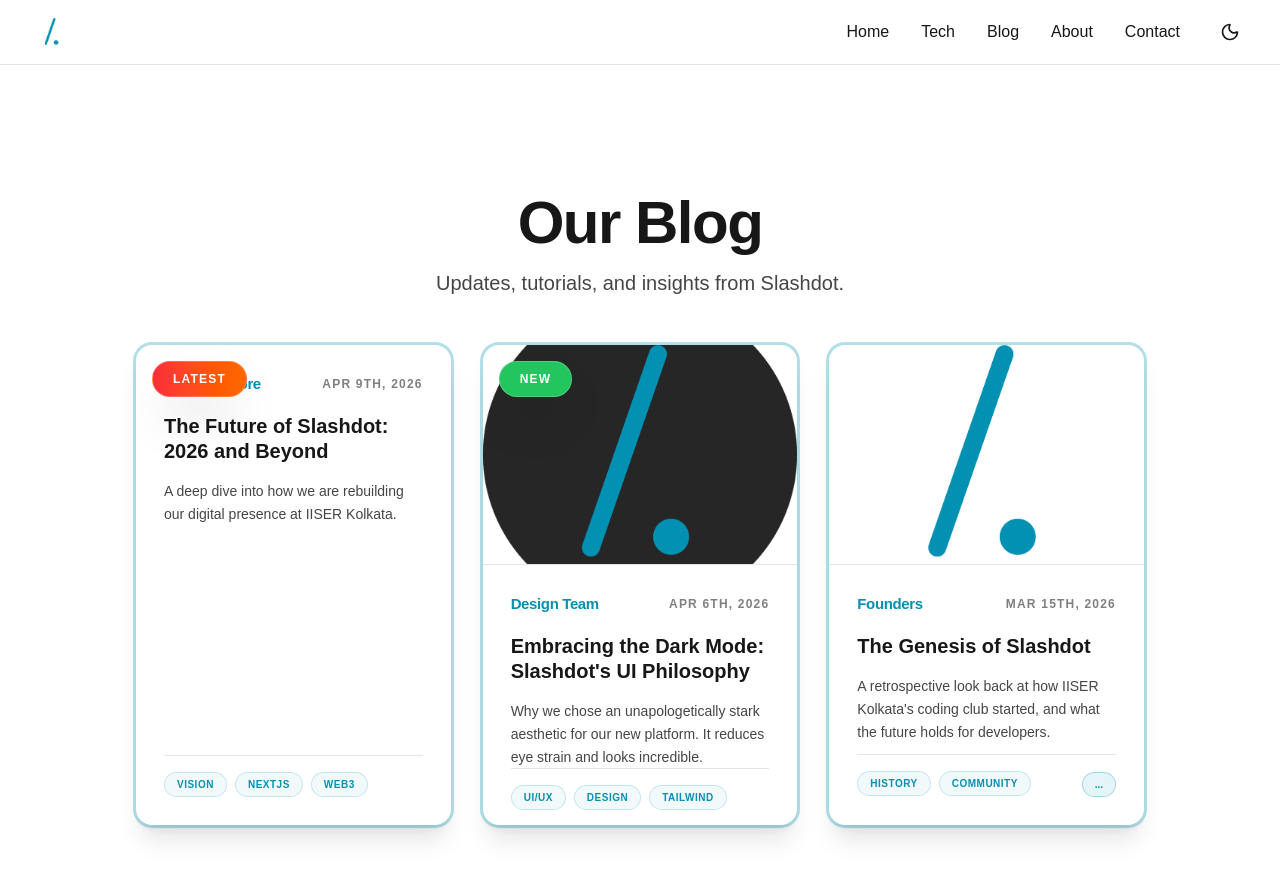
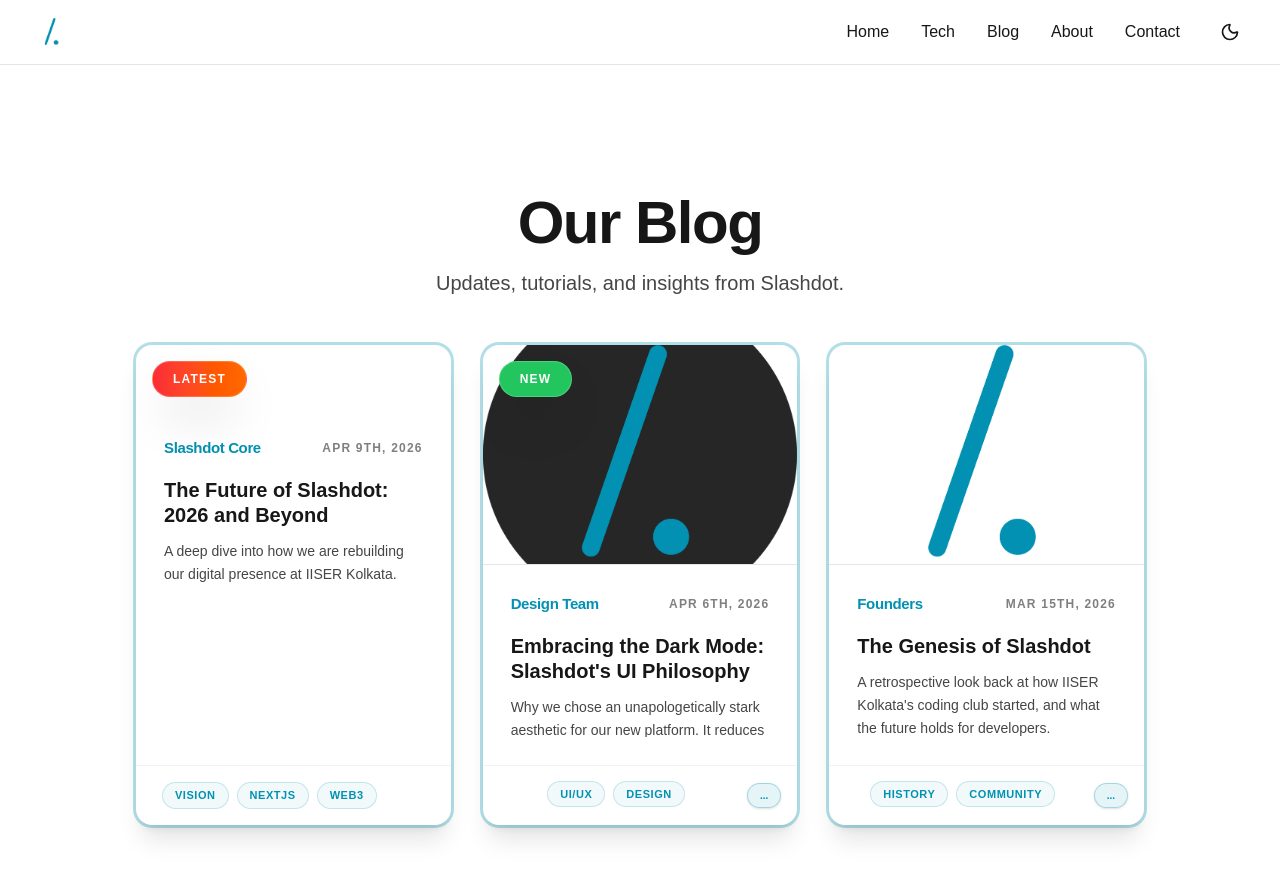
Before and after one commit to anuprovo-debnath/slashdot-website-2026, a Next.js app: page /slashdot-website-2026/blog in a window 1280 px wide. Shown: the top 878 px of the page. Built offline with nearby package versions, Linux system fonts and the light colour scheme.

Commit message:
blog fix 3.4

```diff
--- a/src/components/BlogGrid.tsx
+++ b/src/components/BlogGrid.tsx
@@ -7,22 +7,24 @@ import { format, parseISO, differenceInDays } from 'date-fns';
 import { MarkdownData } from '@/lib/markdown';
 
 /**
- * The Floating Dialogue that renders outside the card via Portal
+ * Centered Floating Dialogue with precision X alignment
  */
 function TagDialogue({
   tags,
   onClose,
-  anchorRect
+  anchorRect, // "..." button position
+  cardRect   // Parent card position
 }: {
   tags: string[],
   onClose: () => void,
-  anchorRect: DOMRect
+  anchorRect: DOMRect,
+  cardRect: DOMRect
 }) {
   const [mounted, setMounted] = useState(false);
+  const popupRef = useRef<HTMLDivElement>(null);
 
   useEffect(() => {
     setMounted(true);
-    // Auto-close on scroll or resize as coordinates will shift
     window.addEventListener('scroll', onClose, { passive: true });
     window.addEventListener('resize', onClose);
     return () => {
@@ -33,44 +35,51 @@ function TagDialogue({
 
   if (!mounted) return null;
 
-  // Calculate position: The "X" should be at the same spot as "..."
-  // The popup will be positioned absolute.
-  // We'll calculate the top/left based on the anchorRect (the ... button)
-  const popupWidth = 280;
-  const padding = 16;
+  const popupWidth = Math.min(320, typeof window !== 'undefined' ? window.innerWidth * 0.9 : 320);
 
-  // Pivot point: The right-edge of the trigger tag
-  const left = anchorRect.left - popupWidth + anchorRect.width;
-  const top = anchorRect.top - 120; // Default expansion upwards
+  // Rule 1: Horizontally centered with respect to parent card
+  const left = cardRect.left + (cardRect.width / 2) - (popupWidth / 2);
+
+  // Rule 2: Vertical position (aligning close button row with trigger row)
+  const top = anchorRect.top - 140; // Default upwards expansion
+
+  // Rule 3: Precise "X" Alignment
+  // We want the X button (which is on the right of the header) to match anchorRect.left
+  // Since X is right-aligned in a flex house, we calculate the offset.
+  const xButtonPositionInPopup = anchorRect.left - left;
 
   return createPortal(
+    <div className="fixed inset-0 z-[9999] pointer-events-auto bg-black/5" onClick={onClose}>
       <div
-      className="fixed inset-0 z-[9999] pointer-events-auto"
-      onClick={onClose}
-    >
-      <div
-        className="absolute bg-[var(--background)]/90 backdrop-blur-xl border border-[#0291B2]/40 rounded-2xl p-5 shadow-[0_20px_50px_rgba(0,0,0,0.3)] dark:shadow-[0_20px_50px_rgba(0,0,0,0.6)] w-[280px] animate-in fade-in zoom-in duration-200"
+        ref={popupRef}
+        className="absolute bg-[var(--background)]/95 backdrop-blur-2xl border border-[#0291B2]/40 rounded-2xl p-6 shadow-[0_30px_60px_rgba(0,0,0,0.5)] w-[320px] max-w-[90vw] animate-in fade-in zoom-in duration-200 overflow-hidden"
         style={{
-          left: `${Math.max(padding, left)}px`,
-          top: `${Math.max(padding, top)}px`
+          left: `${Math.max(12, left)}px`,
+          top: `${Math.max(80, top)}px`
         }}
         onClick={(e) => e.stopPropagation()}
       >
-        <div className="flex justify-between items-start mb-4">
-          <h4 className="text-[10px] font-black uppercase tracking-widest text-[#0291B2] opacity-60">All Tags</h4>
-          {/* The "X" Button positioned roughly where "..." was relative to the screen */}
+        <div className="relative flex justify-between items-center mb-6 h-8">
+          <h4 className="text-[10px] font-black uppercase tracking-widest text-[#0291B2] opacity-50">Exploration</h4>
+
+          {/* Precise Close Button: Shifted so its center matches trigger's center */}
           <button
             onClick={onClose}
-            className="px-3 py-1 bg-[#0291B2]/10 text-[#0291B2] border border-[#0291B2]/30 rounded-full text-[10px] font-black hover:bg-red-500/20 hover:text-red-500 hover:border-red-500/40 transition-all"
+            className="absolute h-8 px-4 bg-[#0291B2]/10 text-[#0291B2] border border-[#0291B2]/40 rounded-full text-[12px] font-black hover:bg-red-500/20 hover:text-red-500 hover:border-red-500/40 transition-all flex items-center justify-center shadow-lg"
+            style={{
+              left: `${xButtonPositionInPopup}px`,
+              transform: 'translateX(-50%)' // Center the button on the click point
+            }}
           >
             ×
           </button>
         </div>
-        <div className="flex flex-wrap gap-2">
+
+        <div className="flex flex-wrap gap-2.5 max-h-[180px] overflow-y-auto pr-1 thin-scrollbar">
           {tags.map((tag) => (
             <span
               key={tag}
-              className="px-3 py-1 bg-[#0291B2]/5 text-[#0291B2] border border-[#0291B2]/20 rounded-full text-[10px] font-bold uppercase tracking-wider"
+              className="px-3.5 py-1.5 bg-[#0291B2]/5 text-[#0291B2] border border-[#0291B2]/20 rounded-full text-[11px] font-bold uppercase tracking-wider"
             >
               {tag}
             </span>
@@ -82,7 +91,7 @@ function TagDialogue({
   );
 }
 
-function TagArea({ tags }: { tags: string[] }) {
+function TagArea({ tags, cardRef }: { tags: string[], cardRef: React.RefObject<HTMLDivElement | null> }) {
   const [hasOverflow, setHasOverflow] = useState(false);
   const [isDialogueOpen, setIsDialogueOpen] = useState(false);
   const [anchorRect, setAnchorRect] = useState<DOMRect | null>(null);
@@ -92,36 +101,35 @@ function TagArea({ tags }: { tags: string[] }) {
   useEffect(() => {
     const checkOverflow = () => {
       if (containerRef.current) {
-        setHasOverflow(containerRef.current.scrollHeight > 28);
+        setHasOverflow(containerRef.current.scrollHeight > 32);
       }
     };
-
     checkOverflow();
     window.addEventListener('resize', checkOverflow);
     return () => window.removeEventListener('resize', checkOverflow);
   }, [tags]);
 
-  const toggleDialogue = (e: React.MouseEvent) => {
+  const openDialogue = (e: React.MouseEvent) => {
     e.preventDefault();
     e.stopPropagation();
     if (triggerRef.current) {
       setAnchorRect(triggerRef.current.getBoundingClientRect());
     }
-    setIsDialogueOpen(!isDialogueOpen);
+    setIsDialogueOpen(true);
   };
 
-  if (!tags || tags.length === 0) return null;
+  if (!tags || tags.length === 0) return <div className="h-[60px]" />;
 
   return (
-    <div className="mt-auto pt-4 border-t border-black/10 dark:border-white/10 relative z-[20]">
+    <div className="h-[60px] flex items-center shrink-0 border-t border-black/5 dark:border-white/5 px-6 relative z-[20]">
       <div
         ref={containerRef}
-        className="flex flex-wrap gap-2 max-h-[26px] overflow-hidden pr-10 relative"
+        className="flex flex-wrap gap-2 max-h-[30px] overflow-hidden pr-12 w-full justify-center"
       >
         {tags.map((tag) => (
           <span
             key={tag}
-            className="px-3 py-1 bg-[#0291B2]/5 text-[#0291B2] border border-[#0291B2]/20 rounded-full text-[10px] font-bold uppercase tracking-wider whitespace-nowrap"
+            className="px-3 py-1 bg-[#0291B2]/5 text-[#0291B2] border border-[#0291B2]/20 rounded-full text-[10px] sm:text-[11px] font-bold uppercase tracking-wider whitespace-nowrap"
           >
             {tag}
           </span>
@@ -131,18 +139,19 @@ function TagArea({ tags }: { tags: string[] }) {
       {hasOverflow && (
         <button
           ref={triggerRef}
-          onClick={toggleDialogue}
-          className="absolute right-0 bottom-0 px-3 py-1 bg-[#0291B2]/10 text-[#0291B2] border border-[#0291B2]/30 rounded-full text-[10px] font-black hover:bg-[#0291B2]/20 transition-all z-[25]"
+          onClick={openDialogue}
+          className="absolute right-4 px-3 py-1 bg-[#0291B2]/10 text-[#0291B2] border border-[#0291B2]/30 rounded-full text-[10px] font-black hover:bg-[#0291B2]/20 transition-all z-[25] shadow-sm"
         >
           ...
         </button>
       )}
 
-      {isDialogueOpen && anchorRect && (
+      {isDialogueOpen && anchorRect && cardRef.current && (
         <TagDialogue
           tags={tags}
           onClose={() => setIsDialogueOpen(false)}
           anchorRect={anchorRect}
+          cardRect={cardRef.current.getBoundingClientRect()}
         />
       )}
     </div>
@@ -157,12 +166,8 @@ export function BlogGrid({ posts }: { posts: MarkdownData[] }) {
     setMounted(true);
     try {
       const stored = localStorage.getItem('slashdot_visited_blogs');
-      if (stored) {
-        setVisitedSlugs(JSON.parse(stored));
-      }
-    } catch (e) {
-      console.error("Could not read localstorage", e);
-    }
+      if (stored) setVisitedSlugs(JSON.parse(stored));
+    } catch (e) {}
   }, []);
 
   const handlePostClick = (slug: string) => {
@@ -171,15 +176,14 @@ export function BlogGrid({ posts }: { posts: MarkdownData[] }) {
       setVisitedSlugs(updated);
       try {
         localStorage.setItem('slashdot_visited_blogs', JSON.stringify(updated));
-      } catch (e) {
-        console.error("Could not write localstorage", e);
-      }
+      } catch (e) {}
     }
   };
 
   return (
     <div className="grid grid-cols-1 sm:grid-cols-2 lg:grid-cols-3 gap-8 mt-12 w-full px-2">
       {posts.map((post, index) => {
+        const cardRef = useRef<HTMLDivElement>(null);
         const isLatest = index === 0;
         const postDate = post.frontmatter.date ? parseISO(post.frontmatter.date) : new Date();
         const daysOld = Math.abs(differenceInDays(new Date(), postDate));
@@ -187,14 +191,14 @@ export function BlogGrid({ posts }: { posts: MarkdownData[] }) {
         const wasVisited = visitedSlugs.includes(post.slug);
         const showLatest = isLatest && !wasVisited && mounted;
         const showNew = isNew && !isLatest && mounted;
+        const hasImage = !!post.frontmatter.coverImage;
 
-        const formattedDate = post.frontmatter.date
-          ? format(postDate, 'MMM do, yyyy')
-          : '';
+        const formattedDate = post.frontmatter.date ? format(postDate, 'MMM do, yyyy') : '';
 
         return (
           <div
             key={post.slug}
+            ref={cardRef}
             className="group relative flex flex-col rounded-2xl bg-[var(--background)] ring-[3px] ring-[#0291B2]/30 shadow-xl transition-all
                        hover:ring-[#0291B2]/80 hover:shadow-[0_0_40px_rgba(2,145,178,0.4)] dark:hover:shadow-[0_0_40px_rgba(2,145,178,0.25)]
                        hover:-translate-y-2 overflow-hidden h-[480px] w-full"
@@ -206,6 +210,7 @@ export function BlogGrid({ posts }: { posts: MarkdownData[] }) {
               aria-label={`Read ${post.frontmatter.title}`}
             />
 
+            {/* Badges */}
             <div className="absolute top-4 left-4 z-[30] flex flex-wrap gap-2 pointer-events-none">
               {showLatest && (
                 <span className="px-5 py-2 bg-gradient-to-r from-red-500 to-orange-500 text-white text-[12px] font-black rounded-full shadow-2xl uppercase tracking-widest border border-white/20">
@@ -219,51 +224,38 @@ export function BlogGrid({ posts }: { posts: MarkdownData[] }) {
               )}
             </div>
 
-            {post.frontmatter.coverImage && (
+            {/* Content Zone (420px) */}
+            <div className={`flex flex-col h-[420px] overflow-hidden ${!hasImage ? 'pt-16' : ''}`}>
+              {hasImage && (
                 <div className="relative w-full h-[220px] shrink-0 overflow-hidden border-b border-black/10 dark:border-white/10">
-                <img
-                  src={post.frontmatter.coverImage}
-                  alt={post.frontmatter.title}
-                  className="w-full h-full object-cover transition-transform duration-700 ease-out group-hover:scale-110"
-                />
+                  <img src={post.frontmatter.coverImage} alt={post.frontmatter.title} className="w-full h-full object-cover transition-transform duration-700 ease-out group-hover:scale-110" />
                 </div>
               )}
 
-            <div className={`p-6 sm:p-7 flex flex-col flex-1 relative ${!post.frontmatter.coverImage ? 'h-full' : ''}`}>
+              {/* Text Area (flexible inside 420px) */}
+              <div className="p-6 sm:p-7 flex flex-col flex-1 overflow-hidden">
                 <div className="relative flex items-center justify-between w-full mb-5 text-[14px] sm:text-[15px] font-bold tracking-tight">
                   <div className="z-[20] relative text-xl sm:text-[15px]">
                     {post.frontmatter.authorEmail ? (
-                    <a
-                      href={post.frontmatter.authorEmail}
-                      className="text-[#0291B2] hover:underline transition-all active:scale-95 inline-block"
-                      onClick={(e) => e.stopPropagation()}
-                    >
-                      {post.frontmatter.author}
-                    </a>
+                      <a href={post.frontmatter.authorEmail} className="text-[#0291B2] hover:underline transition-all active:scale-95 inline-block" onClick={(e) => e.stopPropagation()}>{post.frontmatter.author}</a>
                     ) : (
                       <span className="text-[#0291B2]">{post.frontmatter.author}</span>
                     )}
                   </div>
+                  <div className="text-black/50 dark:text-white/50 uppercase tracking-widest text-[11px] sm:text-[12px]">{formattedDate}</div>
+                </div>
 
-                <div className="text-black/50 dark:text-white/50 uppercase tracking-widest text-[11px] sm:text-[12px]">
-                  {formattedDate}
+                <div className="flex flex-col flex-1 overflow-hidden">
+                  <h3 className="text-2xl sm:text-xl font-extrabold leading-tight text-[var(--foreground)] group-hover:text-[#0291B2] transition-colors line-clamp-2 shrink-0 mb-3">{post.frontmatter.title}</h3>
+                  <p className="text-xl sm:text-sm leading-relaxed text-[var(--foreground)] opacity-80 overflow-hidden">
+                    <span className="line-clamp-4 lg:line-clamp-6">{post.frontmatter.excerpt}</span>
+                  </p>
+                </div>
               </div>
             </div>
 
-              <div className="flex flex-col flex-1 gap-4 overflow-hidden">
-                <h3 className="text-2xl sm:text-xl font-extrabold leading-tight text-[var(--foreground)] group-hover:text-[#0291B2] transition-colors line-clamp-2 shrink-0">
-                  {post.frontmatter.title}
-                </h3>
-
-                <p className="text-xl sm:text-sm leading-relaxed text-[var(--foreground)] opacity-80 overflow-hidden">
-                  <span className="line-clamp-3 sm:line-clamp-4">
-                    {post.frontmatter.excerpt}
-                  </span>
-                </p>
-              </div>
-
-              <TagArea tags={post.frontmatter.tags} />
-            </div>
+            {/* Tag Zone (60px) */}
+            <TagArea tags={post.frontmatter.tags} cardRef={cardRef} />
           </div>
         );
       })}
```
Lines whose indentation alone changed are shown as unchanged.
